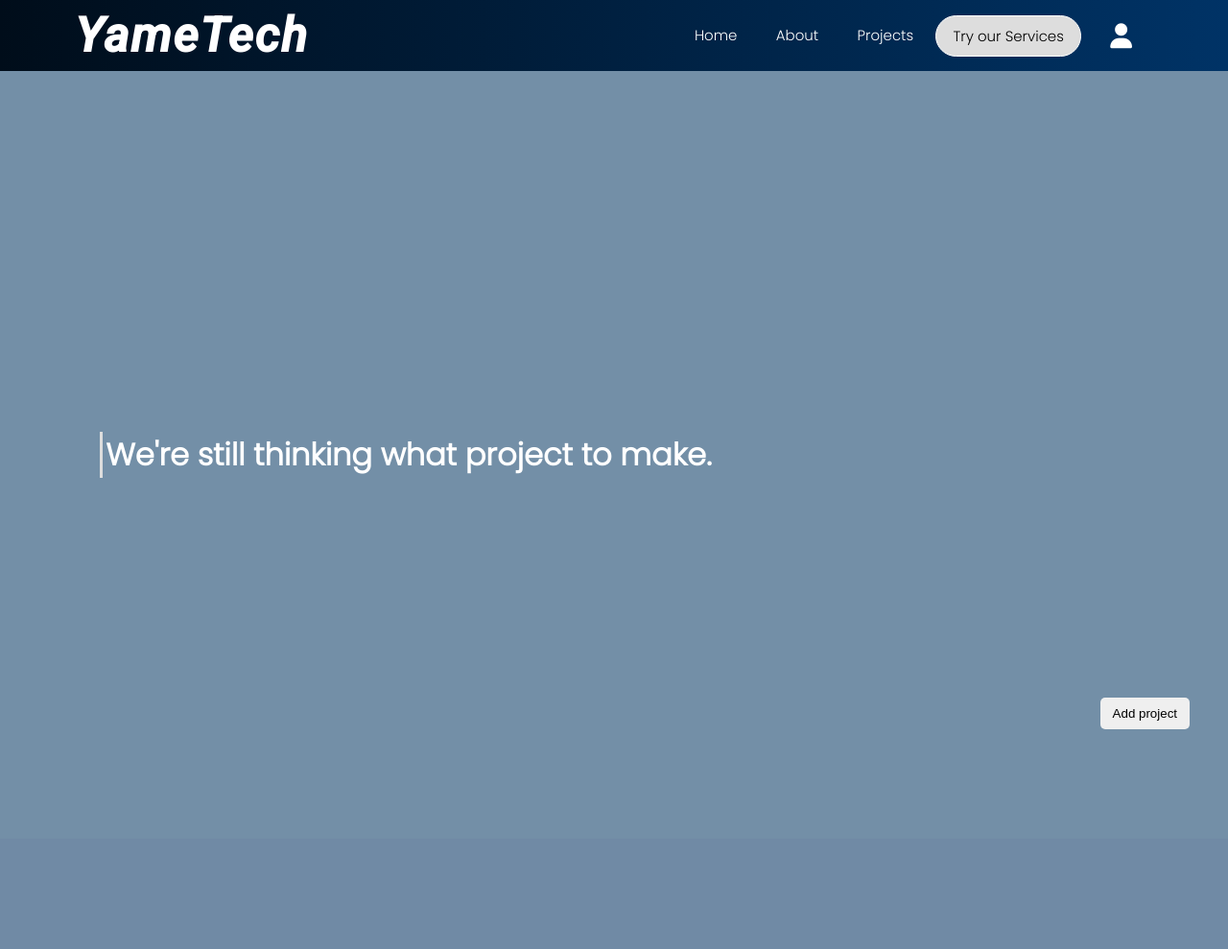
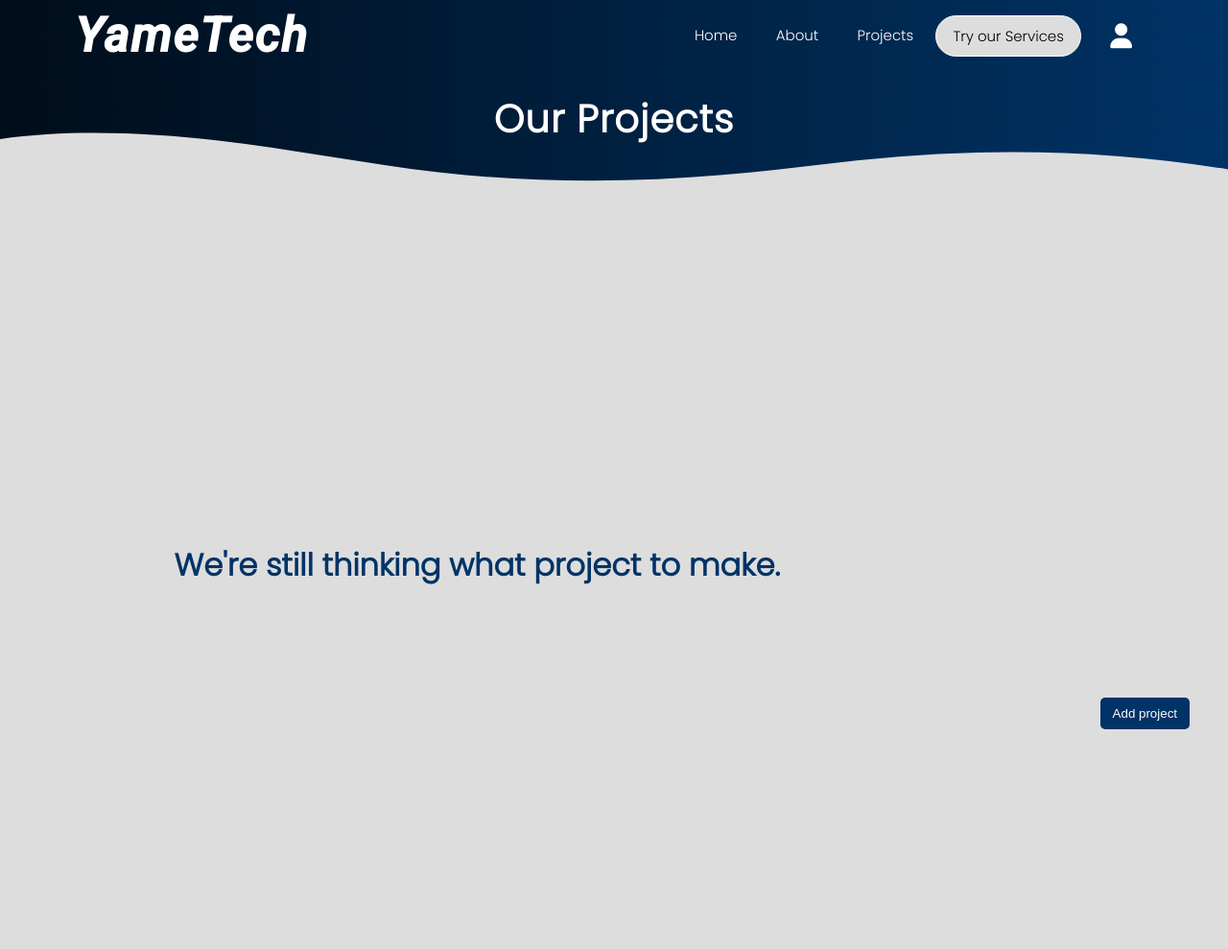
Before and after one commit to YameTechs/website, a Flask app: page /projects/ in a window 1280 px wide; the page is wider, and only the part inside the window is pictured. Shown: that part at 96% size. Before the commit the page ends 760 px from the top of that part, so only its background shows below. Run offline with Flask 2, Linux system fonts and the light colour scheme; a user stored in the database is signed in; data comes from the database, SQL or seed files in the repository; data that the repository does not hold is empty; parts of the project's set-up code (start-up, migrations or seed data) failed here and were passed over; some libraries are stand-ins or nearby versions.

Commit message:
new projects UI design

```diff
--- a/src/static/css/base.css
+++ b/src/static/css/base.css
@@ -396,7 +396,6 @@ footer {
     flex-direction: column;
     width: 100%;
     height: auto;
-    margin: 1rem;
   }
 
   .userAcc_menu2 .profile-name {
--- a/src/static/css/home.css
+++ b/src/static/css/home.css
@@ -198,7 +198,7 @@ a {
   flex-direction: column;
   align-items: center;
   min-height: 100vh;
-  background: #00264d;
+  background: none;
 }
 
 .custom-shape-divider-top-1642926837 {
--- a/src/static/css/projects.css
+++ b/src/static/css/projects.css
@@ -1,16 +1,55 @@
-.projects-sec {
+.projects-intro {
+  position: relative;
+  width: 100%;
+  height: auto;
+  color: white;
+  display: flex;
+  justify-content: center;
+  align-items: center;
+}
+
+.projects-intro h2 {
+  letter-spacing: 1px;
+  font-weight: 600;
+  font-size: 2.5rem;
+  padding-top: 20px;
+  padding-bottom: 35px;
+}
+
+.custom-shape-divider-bottom-1646554980 {
+  position: absolute;
+  bottom: 0;
+  left: 0;
+  width: 100%;
+  overflow: hidden;
+  line-height: 0;
+  transform: rotate(180deg);
+}
+
+.custom-shape-divider-bottom-1646554980 svg {
+  position: relative;
+  display: block;
+  width: calc(100% + 1.3px);
+  height: 55px;
+}
+
+.custom-shape-divider-bottom-1646554980 .shape-fill {
+  fill: #DDDDDD;
+}
+
+.projects-area {
   min-height: 100vh;
   width: 100%;
   padding: 50px;
-  background-color: #738FA7;
+  background: #DDD;
   display: grid;
-  grid-template-columns: auto auto auto auto;
+  grid-template-columns: auto;
   place-items: center;
-  row-gap: 30px;
+  row-gap: 70px;
 }
 
 .not-available h1 {
-  color: white;
+  color: #003366;
   font-weight: 900;
   border-left: 3px solid #DDD;
   padding-left: 3px;
@@ -41,29 +80,27 @@
   right: 40px;
   transition: 100ms ease-in;
   cursor: pointer;
+  color: white;
+  background-color: #003366;
 }
 
 .addProj:hover {
-  font-size: 15px;
-  box-shadow: 5px 5px 10px #274472;
-  color: #274472;
+  background-color: #DDD;
+  color: black;
+  box-shadow: inset 0 0 5px #003366;
 }
 
 /* PROJ CARDS */
 .ProjCard {
-  padding: 20px;
-  width: 200px;
-  height: auto;
+  position: relative;
+  color: white;
   display: flex;
-  flex-direction: column;
-  overflow-wrap: break-word;
-  background: #DDD;
+  height: min(300px);
+  width: 600px;
+  transform: skewX(-5deg);
+  background: linear-gradient(to right, #000d1a, #003366);
   border-radius: 10px;
-  box-shadow: 10px 10px 0px rgba(0, 0, 0, .5);
-}
-
-.ProjCard h2 {
-  color: #274472;
+  box-shadow: 20px 20px 20px rgba(0, 0, 0, 0.8);
 }
 
 .ProjCard img {
@@ -72,49 +109,47 @@
   object-fit: cover;
 }
 
+.ProjCard .projcard-text {
+  padding: 40px 0;
+  display: flex;
+  flex-direction: column;
+  overflow-wrap: normal;
+  overflow-wrap: break-word;
+  overflow-wrap: anywhere;
+}
+
+.ProjCard .projcard-text h2 {
+  background: #000d1a;
+  border-left: 3px solid #DDD;
+  padding-right: 10px;
+  padding-left: 10px;
+  margin-bottom: 20px;
+}
+
+.ProjCard .projcard-text p {
+  font-size: calc(1rem - .1rem);
+}
 
 .ProjCard .ProjForms {
   display: flex;
-  justify-content: center;
-  gap: 10px;
-  margin-bottom: 10px;
 }
 
 /* media queries */
 @media (min-width: 400px) {
-  .projects-sec {
-    grid-template-columns: auto;
+
+  .projects-area {
+    padding: 30px;
+    row-gap: 30px;
   }
 
   .ProjCard {
-    width: 300px;
+    height: min(200px);
+    width: 350px;
   }
 }
 
-@media (min-width: 800px) {
-  .projects-sec {
-    grid-template-columns: auto auto auto;
-  }
-
-  .ProjCard {
-    width: 200px;
+@media (min-width: 1200px) {
+  .projects-area {
+    grid-template-columns: auto auto;
   }
 }
-
-@media (min-width: 900px) {
-  .projects-sec {
-    grid-template-columns: auto auto auto;
-  }
-  .ProjCard {
-    width: 250px;
-  }
-}
-
-@media (min-width: 1000px) {
-  .projects-sec {
-    grid-template-columns: auto auto auto auto auto;
-  }
-  .ProjCard {
-    width: 350px;
-  }
-}
--- a/src/templates/projects.html
+++ b/src/templates/projects.html
@@ -6,12 +6,28 @@
 
 {% block content %}
 
-  <div class="projects-sec">
+  <div class="projects-intro">
+    <h2>Our Projects</h2>
+    <div class="custom-shape-divider-bottom-1646554980">
+      <svg data-name="Layer 1" xmlns="http://www.w3.org/2000/svg" viewBox="0 0 1200 120" preserveAspectRatio="none">
+        <path d="M321.39,56.44c58-10.79,114.16-30.13,172-41.86,82.39-16.72,168.19-17.73,250.45-.39C823.78,31,906.67,72,985.66,92.83c70.05,18.48,146.53,26.09,214.34,3V0H0V27.35A600.21,600.21,0,0,0,321.39,56.44Z" class="shape-fill"></path>
+      </svg>
+    </div>
+    {% if current_user.is_authenticated and current_user.has_role("admin") %}
+    <div class="addProject">
 
+      <form action="{{ url_for('project.new') }}" , method="GET">
+        <input type="submit" value="Add project" class="ProjBtn addProj">
+      </form>
+    </div>
+    {% endif %}
+  </div>
+  <div class="projects-area">
   {% if projects %}
   {% for project in projects %}
     <div class="ProjCard">
       <img src="{{ url_for('static', filename="project/" + project.image_file) }}">
+      <div class="projcard-text">
         <h2>{{ project.title }}</h2>
         <p>{{ project.description }}</p>
         <p>{{ project.github_url }}</p>
@@ -28,20 +44,12 @@
         </div>
         {% endif %}
       </div>
-
+    </div>
     {% endfor %}
     {% else %}
     <div class="not-available">
       <h1>We're still thinking what project to make.</h1>
     </div>
     {% endif %}
-    {% if current_user.is_authenticated and current_user.has_role("admin") %}
-    <div class="addProject">
-
-      <form action="{{ url_for('project.new') }}" , method="GET">
-        <input type="submit" value="Add project" class="ProjBtn addProj">
-      </form>
-    </div>
-    {% endif %}
   </div>
 {% endblock content %}
```
Also changed, not shown: src/project/forms.py (+5 -5 lines), src/static/css/newproj.css (+14 -3 lines). Lines whose indentation alone changed are shown as unchanged.
